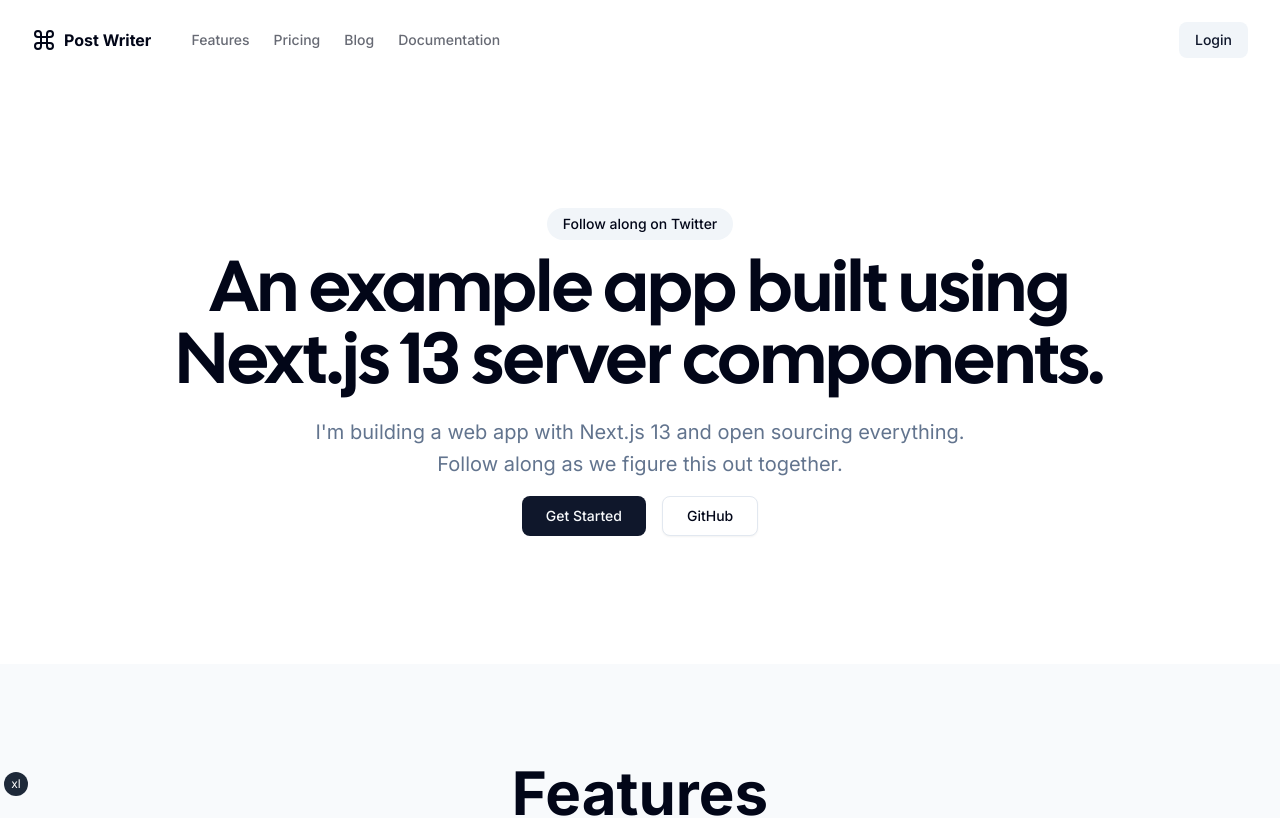
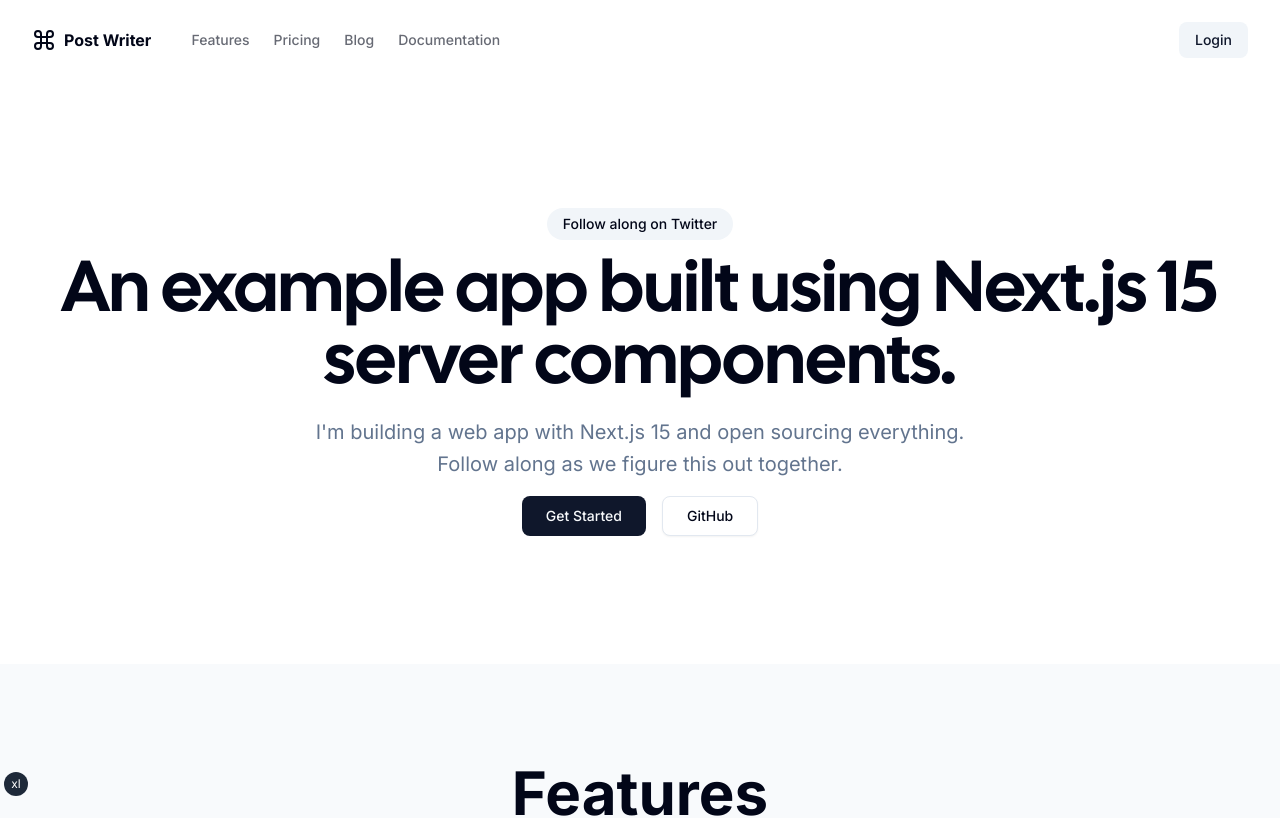
Before and after one commit to rambda02/post-writer, a Next.js app: page / in a window 1280 px wide. Shown: the top 818 px of the page. Built offline with nearby package versions, Linux system fonts and the light colour scheme; no server answers.

Commit message:
♻️ Header セクションをリファクタリングする

```diff
--- a/src/components/marketing/HeroSection.tsx
+++ b/src/components/marketing/HeroSection.tsx
@@ -6,7 +6,7 @@ import { siteConfig } from "@/config/site"; // サイト設定
 export const HeroSection = () => {
   return (
     <section className="space-y-6 pb-8 pt-6 md:pb-12 md:pt-10 lg:py-32">
-      <div className="w-full mx-auto flex max-w-[64rem] flex-col items-center gap-4 text-center">
+      <div className="container flex max-w-[64rem] flex-col items-center gap-4 text-center">
         {/* ツイッターリンク */}
         <Link
           href={siteConfig.links.x}
@@ -17,13 +17,13 @@ export const HeroSection = () => {
         </Link>
 
         {/* 見出し */}
-        <h1 className="font-heading text-3xl sm:text-4xl md:text-5xl lg:text-7xl">
-          An example app built using Next.js 13 server components.
+        <h1 className="font-heading text-3xl sm:text-5xl md:text-6xl lg:text-7xl">
+          An example app built using Next.js 15 server components.
         </h1>
 
         {/* 説明 */}
         <p className="max-w-[42rem] leading-normal text-muted-foreground sm:text-xl sm:leading-8">
-          I&apos;m building a web app with Next.js 13 and open sourcing
+          I&apos;m building a web app with Next.js 15 and open sourcing
           everything. Follow along as we figure this out together.
         </p>
 
```
